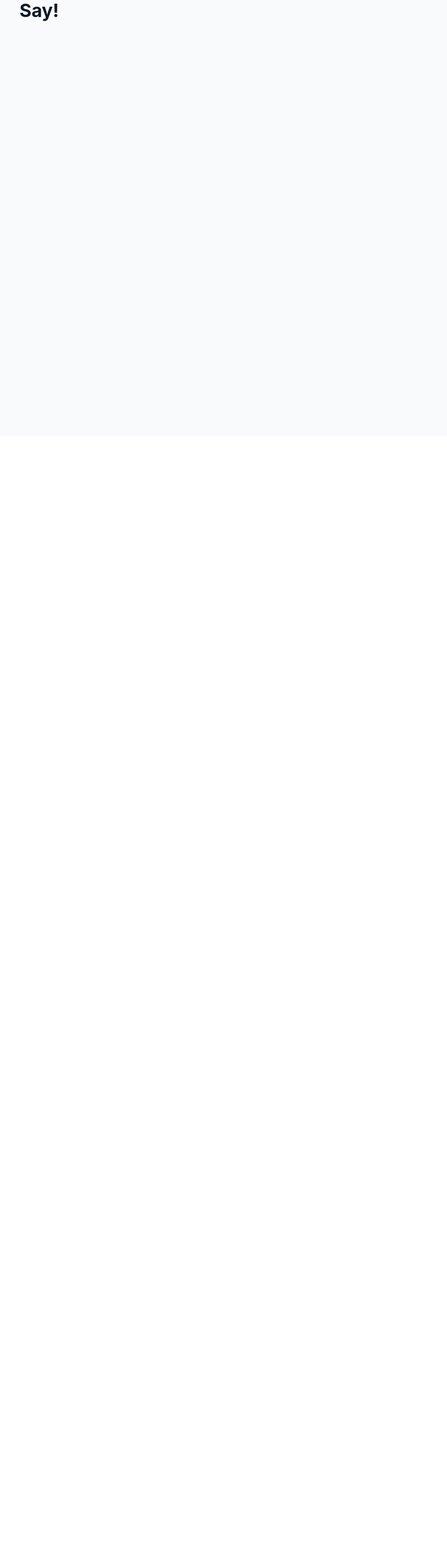
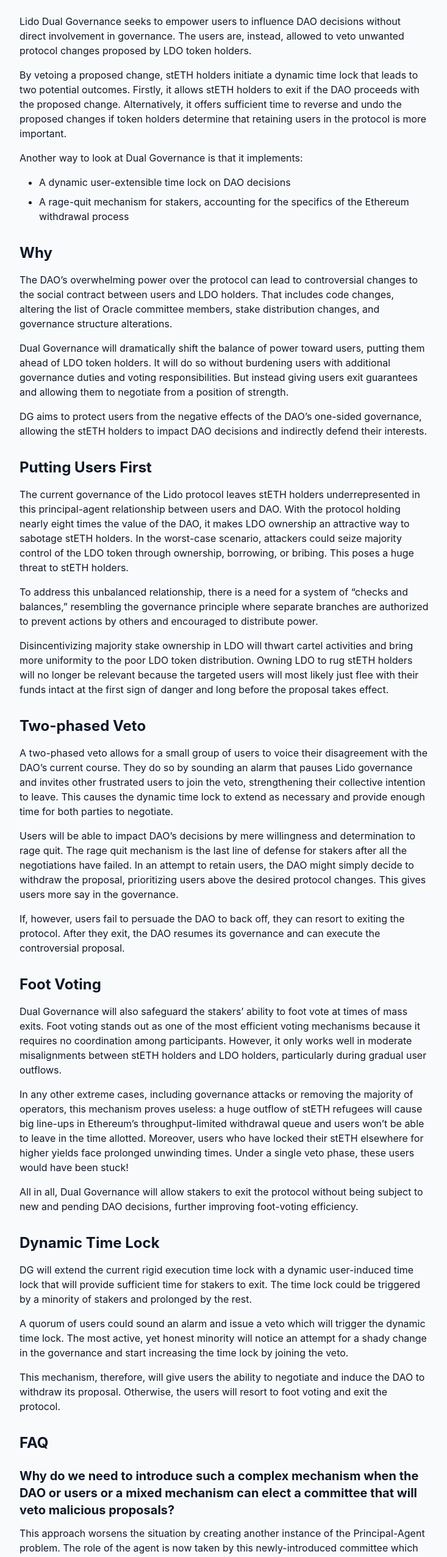
Before and after one commit to mcmoodoo/mcmoodoo, a Next.js app: page /blog/lido-dual-governance in a window 1280 px wide. Shown: the part 149-2703 px from the top of the page at 61% size, without its empty margins (272-1005 px from the left). Before the commit the page ends 864 px from the top, so only its background shows below. Built offline with nearby package versions, Linux system fonts and the light colour scheme.

Commit message:
lido dual governance added. ready to publish

```diff
--- a/src/app/blog/lido-dual-governance/page.tsx
+++ b/src/app/blog/lido-dual-governance/page.tsx
@@ -1,7 +1,7 @@
 import React from "react";
 import Head from "next/head";
 
-const GenLayerIntelligentContracts: React.FC = () => {
+const LidoDualGovernance: React.FC = () => {
 	return (
 		<>
 			<Head>
@@ -61,12 +61,153 @@
 			</Head>
 
 			<div className="max-w-3xl mx-auto p-6">
-				<h1 className="text-3xl font-bold mb-6">
-					Lido Dual Governance: Your Staked ETH, Your Say!
-				</h1>
+				<h1 className="text-3xl font-bold mb-6">Lido Dual Governance</h1>
+				<p className="mb-4">
+					Lido Dual Governance seeks to empower users to influence DAO decisions
+					without direct involvement in governance. The users are, instead,
+					allowed to veto unwanted protocol changes proposed by LDO token
+					holders.
+				</p>
+				<p className="mb-4">
+					By vetoing a proposed change, stETH holders initiate a dynamic time
+					lock that leads to two potential outcomes. Firstly, it allows stETH
+					holders to exit if the DAO proceeds with the proposed change.
+					Alternatively, it offers sufficient time to reverse and undo the
+					proposed changes if token holders determine that retaining users in
+					the protocol is more important.
+				</p>
+				<p className="mb-4">
+					Another way to look at Dual Governance is that it implements:
+				</p>
+				<ul className="list-disc pl-8 mb-6 space-y-2">
+					<li>A dynamic user-extensible time lock on DAO decisions</li>
+					<li>
+						A rage-quit mechanism for stakers, accounting for the specifics of
+						the Ethereum withdrawal process
+					</li>
+				</ul>
+
+				<h2 className="text-2xl font-bold mt-8 mb-4">Why</h2>
+				<p className="mb-4">
+					The DAO’s overwhelming power over the protocol can lead to
+					controversial changes to the social contract between users and LDO
+					holders. That includes code changes, altering the list of Oracle
+					committee members, stake distribution changes, and governance
+					structure alterations.
+				</p>
+				<p className="mb-4">
+					Dual Governance will dramatically shift the balance of power toward
+					users, putting them ahead of LDO token holders. It will do so without
+					burdening users with additional governance duties and voting
+					responsibilities. But instead giving users exit guarantees and
+					allowing them to negotiate from a position of strength.
+				</p>
+				<p className="mb-4">
+DG aims to protect users from the negative effects of the DAO’s one-sided governance, allowing the stETH holders to impact DAO decisions and indirectly defend their interests.
+				</p>
+
+				<h2 className="text-2xl font-bold mt-8 mb-4">Putting Users First</h2>
+				<p className="mb-4">
+					The current governance of the Lido protocol leaves stETH holders
+					underrepresented in this principal-agent relationship between users
+					and DAO. With the protocol holding nearly eight times the value of the
+					DAO, it makes LDO ownership an attractive way to sabotage stETH
+					holders. In the worst-case scenario, attackers could seize majority
+					control of the LDO token through ownership, borrowing, or bribing.
+					This poses a huge threat to stETH holders.
+				</p>
+				<p className="mb-4">
+					To address this unbalanced relationship, there is a need for a system
+					of “checks and balances,” resembling the governance principle where
+					separate branches are authorized to prevent actions by others and
+					encouraged to distribute power.
+				</p>
+				<p className="mb-4">
+Disincentivizing majority stake ownership in LDO will thwart cartel activities and bring more uniformity to the poor LDO token distribution. Owning LDO to rug stETH holders will no longer be relevant because the targeted users will most likely just flee with their funds intact at the first sign of danger and long before the proposal takes effect.
+				</p>
+
+				<h2 className="text-2xl font-bold mt-8 mb-4">Two-phased Veto</h2>
+				<p className="mb-4">
+					A two-phased veto allows for a small group of users to voice their
+					disagreement with the DAO’s current course. They do so by sounding an
+					alarm that pauses Lido governance and invites other frustrated users
+					to join the veto, strengthening their collective intention to leave.
+					This causes the dynamic time lock to extend as necessary and provide
+					enough time for both parties to negotiate.
+				</p>
+				<p className="mb-4">
+					Users will be able to impact DAO’s decisions by mere willingness and
+					determination to rage quit. The rage quit mechanism is the last line
+					of defense for stakers after all the negotiations have failed. In an attempt to retain users, the DAO might simply decide to withdraw the proposal, prioritizing users above the desired protocol changes. This gives users more say in the governance.
+				</p>
+        <p className="mb-4">
+If, however, users fail to persuade the DAO to back off, they can resort to exiting the protocol. After they exit, the DAO resumes its governance and can execute the controversial proposal.
+</p>
+
+				<h2 className="text-2xl font-bold mt-8 mb-4">Foot Voting</h2>
+				<p className="mb-4">
+					Dual Governance will also safeguard the stakers’ ability to foot vote
+					at times of mass exits. Foot voting stands out as one of the most
+					efficient voting mechanisms because it requires no coordination among
+					participants. However, it only works well in moderate misalignments
+					between stETH holders and LDO holders, particularly during gradual
+					user outflows.
+				</p>
+				<p className="mb-4">
+In any other extreme cases, including governance attacks or removing the majority of operators, this mechanism proves useless: a huge outflow of stETH refugees will cause big line-ups in Ethereum’s throughput-limited withdrawal queue and users won’t be able to leave in the time allotted. Moreover, users who have locked their stETH elsewhere for higher yields face prolonged unwinding times. Under a single veto phase, these users would have been stuck!
+				</p>
+				<p className="mb-4">
+All in all, Dual Governance will allow stakers to exit the protocol without being subject to new and pending DAO decisions, further improving foot-voting efficiency.
+				</p>
+
+				<h2 className="text-2xl font-bold mt-8 mb-4">Dynamic Time Lock</h2>
+				<p className="mb-4">
+					DG will extend the current rigid execution time lock with a dynamic
+					user-induced time lock that will provide sufficient time for stakers
+					to exit. The time lock could be triggered by a minority of stakers and
+					prolonged by the rest.
+				</p>
+				<p className="mb-4">
+A quorum of users could sound an alarm and issue a veto which will trigger the dynamic time lock. The most active, yet honest minority will notice an attempt for a shady change in the governance and start increasing the time lock by joining the veto.
+				</p>
+				<p className="mb-4">
+This mechanism, therefore, will give users the ability to negotiate and induce the DAO to withdraw its proposal. Otherwise, the users will resort to foot voting and exit the protocol.
+				</p>
+
+				<h2 className="text-2xl font-bold mt-8 mb-4">FAQ</h2>
+				<h3 className="text-xl font-bold mt-6 mb-3">
+					Why do we need to introduce such a complex mechanism when the DAO or
+					users or a mixed mechanism can elect a committee that will veto
+					malicious proposals?
+				</h3>
+				<p className="mb-4">
+This approach worsens the situation by creating another instance of the Principal-Agent problem. The role of the agent is now taken by this newly-introduced committee which might not act in the best interest of users. Therefore, delegating the task of watching and filtering the protocol changes to the committee might not be a good idea. Additionally, this mechanism is quite slow and inefficient.
+				</p>
+
+				<h3 className="text-xl font-bold mt-6 mb-3">
+					Why can’t we have a simple time lock on all governance decisions so
+					that users are guaranteed the opportunity to exit within the period of
+					the time lock?
+				</h3>
+				<p className="mb-4">
+Well, either this time lock has to be extremely long to account for any withdrawal queue or there has to be an oracle that will keep an eye on the withdrawal queue length. Either way, this approach will reduce the efficiency of governance. Propagations of protocol changes will be delayed, specifically those that aim to fix a critical vulnerability. Lastly, a simple time lock won’t provide users with any negotiation power nor does it improve the principal-agent problem.
+				</p>
+
+				<h3 className="text-xl font-bold mt-6 mb-3">
+					Why not involve stETH holders in the governance?
+				</h3>
+				<p className="mb-6">
+The drawback of this approach is that users will be burdened with governance duties. This goes against the users’ initial motivation to obtain stETH, which is mostly for the reason of collecting yield rather than the headache from the protocol governance. Additionally, allowing users to select node operators usually leads to centralizing the validator set.
+				</p>
+				<h3 className="text-xl font-bold mt-6 mb-3">
+Why it’s important to launch before EIP-7002
+				</h3>
+				<p className="mb-6">
+Although this explainer aims to call on all token holders to vote in favor of Dual Governance, it’s critical to emphasize the importance of launching before EIP 7002. Currently, LDO holders can’t force node operators to exit. Even in the event of a captured DAO, it’s hard to coerce Ethereum-aligned operators to act against their will. However, EIP 7002 will drastically shift the balance of power here by allowing LDO holders to force operators out of the protocol. This is why Dual Governance ideally needs to go live before or shortly after the EIP 7002. Users must be provided with exit guarantees to protect against a malicious withdrawal vault upgrade or undesirable changes to the node operator set.
+				</p>
 			</div>
 		</>
 	);
 };
 
-export default GenLayerIntelligentContracts;
+export default LidoDualGovernance;
```
